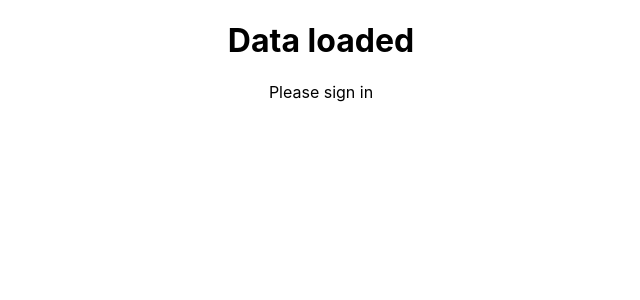
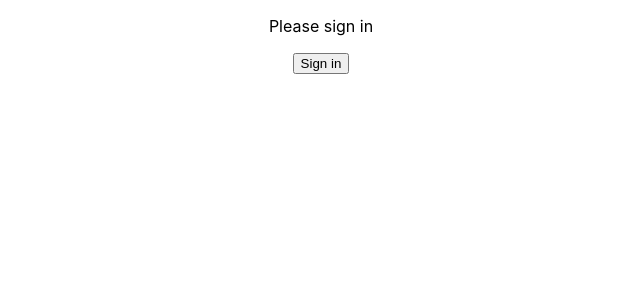
Before and after one commit to brindle5/first_react_app, a React (Create React App) app in the folder my-app/: page / in a window 1280 px wide. Shown: the top 300 px of the page, without its empty margins (319-959 px from the left). Built offline with nearby package versions, Linux system fonts and the light colour scheme.

Commit message:
Add sign out buttons

```diff
--- a/my-app/src/App.js
+++ b/my-app/src/App.js
@@ -9,12 +9,14 @@
 import ConditionalRenderingClass from './components/ConditionalRenderingClass';
 import ConditionalRenderingFunctional from './components/ConditionalRenderingFunctional';
 import NestingComponents from './components/NestingComponents';
+import MethodsAsPropsChild from './components/MethodsAsPropsChild';
+import MethodsAsPropsParent from './components/MethodsAsPropsParent';
 
 
 
 function App() {
   return (<div className="App">
-      <NestingComponents />
+       <MethodsAsPropsParent />
     </div>
   );
 }
--- /dev/null
+++ b/my-app/src/components/MethodsAsPropsChild.js
@@ -0,0 +1,30 @@
+import React from 'react'
+
+function MethodsAsPropsChild(props) {
+    return (
+        <div>
+            {
+                props.isLoggedIn ? (
+                    <div>
+                        <p>Welcome to the site! Please complete the steps below:</p>
+                        <ol>
+                            <li>Confirm your email</li>
+                            <li>Complete your profile</li>
+                            <li>Subscribe to the newsletter</li>
+                        </ol>
+
+                        <button onClick={props.handleSignOut}>Sign Out</button>
+
+                    </div>
+                ) : (
+                        <div>
+                            <p>Please sign in</p>
+                            <button onClick={props.handleSignIn}>Sign in</button>
+                        </div>
+                )
+            }
+        </div>
+    )
+}
+
+export default MethodsAsPropsChild
--- /dev/null
+++ b/my-app/src/components/MethodsAsPropsParent.js
@@ -0,0 +1,39 @@
+import React, { Component } from 'react'
+import MethodsAsPropsChild from './MethodsAsPropsChild'
+
+class MethodsAsPropsParent extends Component {
+    constructor(props) {
+        super(props)
+        this.state = {
+            isLoggedIn: false,
+        }
+    }
+
+    handleSignIn = () => {
+        this.setState({
+            isLoggedIn: true,
+        })
+        console.log(this)
+    }
+
+    handleSignOut = () => {
+        this.setState({
+            isLoggedIn: false
+        })
+    }
+
+
+    render() {
+        return (
+            <div>
+                <MethodsAsPropsChild
+                    isLoggedIn={this.state.isLoggedIn}
+                    handleSignIn={this.handleSignIn}
+                    handleSignOut={this.handleSignOut}
+                />
+            </div>
+        )
+    }
+}
+
+export default MethodsAsPropsParent
```
